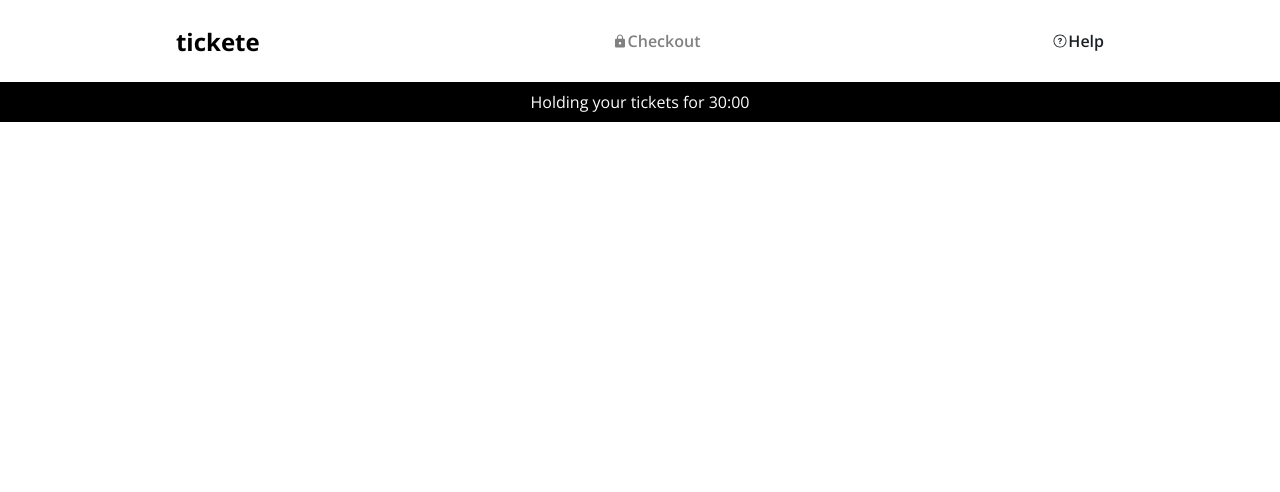
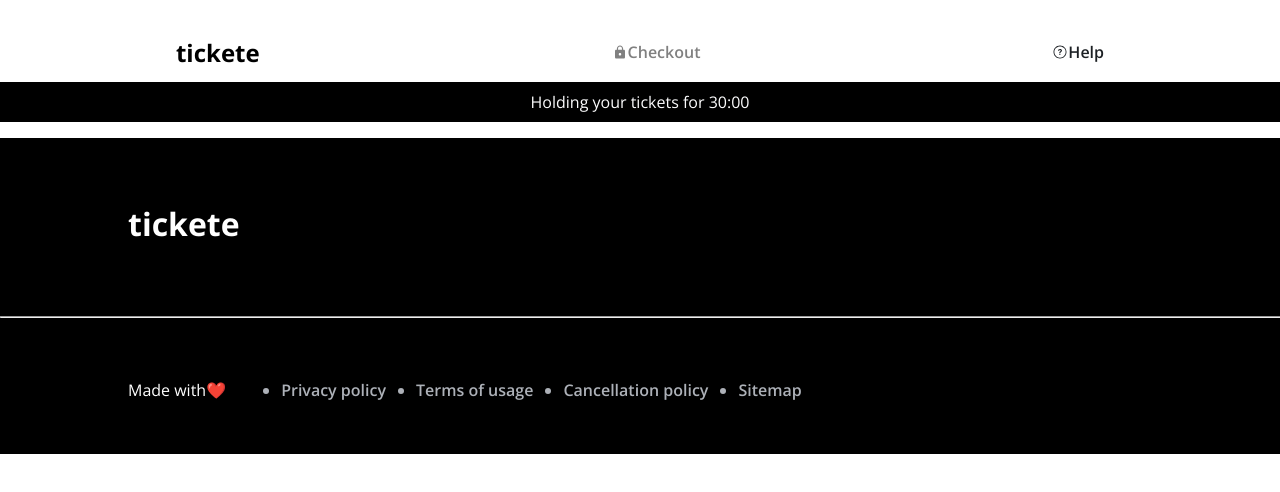
Before and after one commit to adityaK87/tickete-assignment, a React (Create React App) app: page / in a window 1280 px wide. Shown: the top 492 px of the page. Built offline with nearby package versions, Linux system fonts and the light colour scheme.

Commit message:
create Footer component

```diff
--- a/src/App.js
+++ b/src/App.js
@@ -1,10 +1,12 @@
 import "./App.css";
+import Footer from "./components/Footer";
 import Header from "./components/Header";
 
 function App() {
 	return (
 		<section>
 			<Header />
+			<Footer />
 		</section>
 	);
 }
--- /dev/null
+++ b/src/components/Footer/index.js
@@ -0,0 +1,22 @@
+import React from "react";
+import styles from "./index.module.css";
+
+const Footer = () => {
+	return (
+		<div className={styles.footerContainer}>
+			<h1 className={styles.footerHeading}>tickete</h1>
+			<hr />
+			<div className={styles.footerContent}>
+				<p className={styles.footerContentLove}>Made with❤️</p>
+				<ul className={styles.listItems}>
+					<li className={styles.listItem}>Privacy policy</li>
+					<li className={styles.listItem}>Terms of usage</li>
+					<li className={styles.listItem}>Cancellation policy</li>
+					<li className={styles.listItem}>Sitemap</li>
+				</ul>
+			</div>
+		</div>
+	);
+};
+
+export default Footer;
--- /dev/null
+++ b/src/components/Footer/index.module.css
@@ -0,0 +1,49 @@
+:root {
+}
+
+.footerContainer {
+	width: 100%;
+	height: 316px;
+	background: #000;
+	display: flex;
+	flex-direction: column;
+	justify-content: space-evenly;
+	color: #fff;
+
+	hr {
+		color: grey;
+		width: 100%;
+	}
+	.footerHeading {
+		font-size: 2rem;
+		justify-self: center;
+		margin-left: 10%;
+		font-weight: 700;
+		color: #fff;
+	}
+
+	.footerContent {
+		display: flex;
+		margin-left: 10%;
+
+		.listItems {
+			display: flex;
+			flex-wrap: wrap;
+
+			.listItem {
+				color: #adb1b8;
+				margin: 0px 15px;
+				font-weight: 600;
+			}
+		}
+	}
+}
+@media only screen and (max-width: 768px) {
+	.listItems {
+		justify-content: flex-start;
+		padding-inline-start: 0px !important;
+	}
+	.footerContent {
+		flex-direction: column-reverse;
+	}
+}
--- a/src/components/Header/index.module.css
+++ b/src/components/Header/index.module.css
@@ -11,6 +11,7 @@
 		text-align: center;
 		justify-content: space-around;
 		align-items: center;
+		flex-wrap: wrap;
 		height: 50px;
 
 		.checkOutText {
--- a/src/index.css
+++ b/src/index.css
@@ -1,5 +1,6 @@
 body {
 	margin: 0;
+	padding: 0%;
 	font-family: "Open Sans", sans-serif;
 	-webkit-font-smoothing: antialiased;
 	-moz-osx-font-smoothing: grayscale;
@@ -8,7 +9,7 @@ body {
 :root {
 	--backGroundColor: #000;
 	--font-color: #fcfcfd;
-	margin: 0%;
+	margin: 0;
 	padding: 0;
 	font-family: "Open Sans", sans-serif;
 }
```
